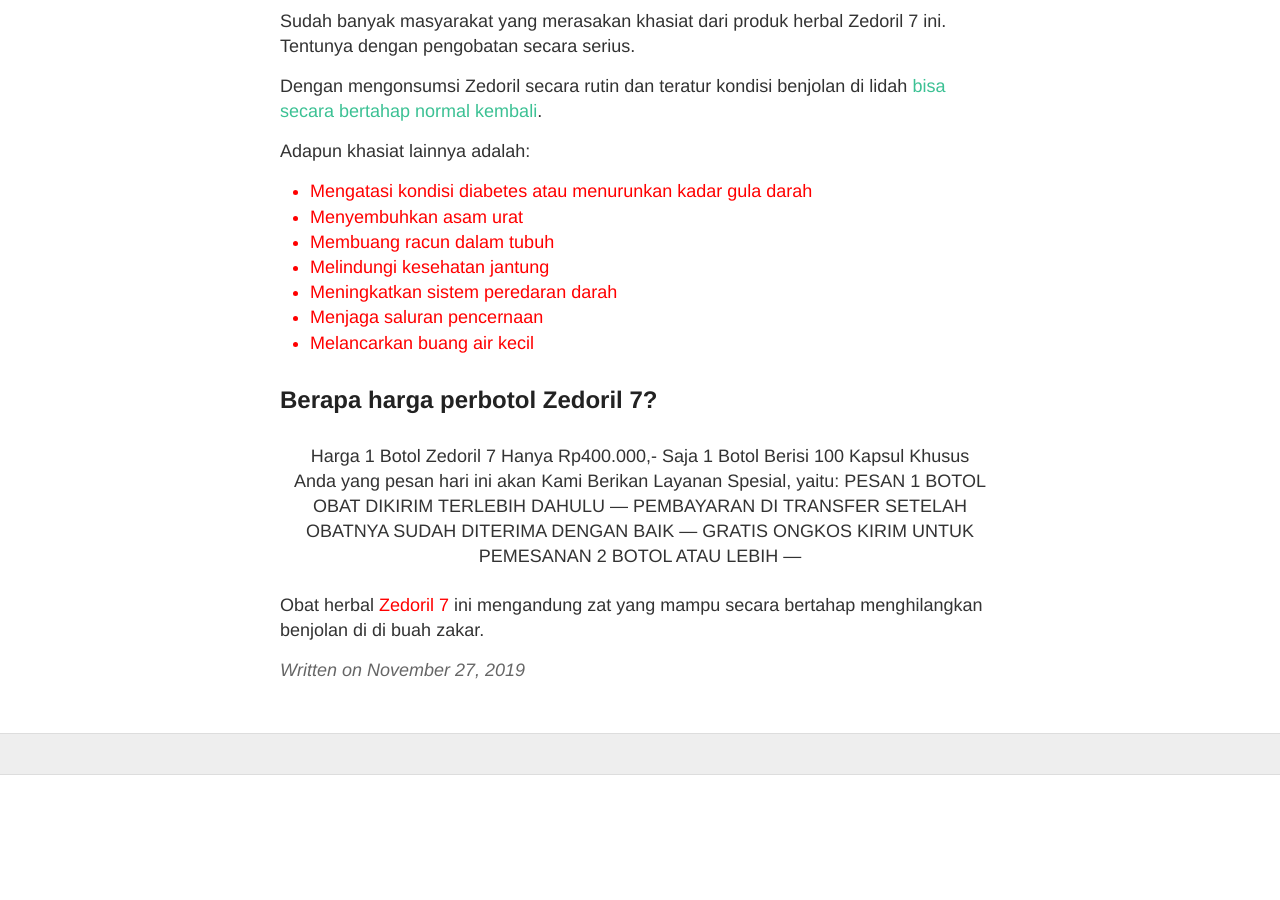
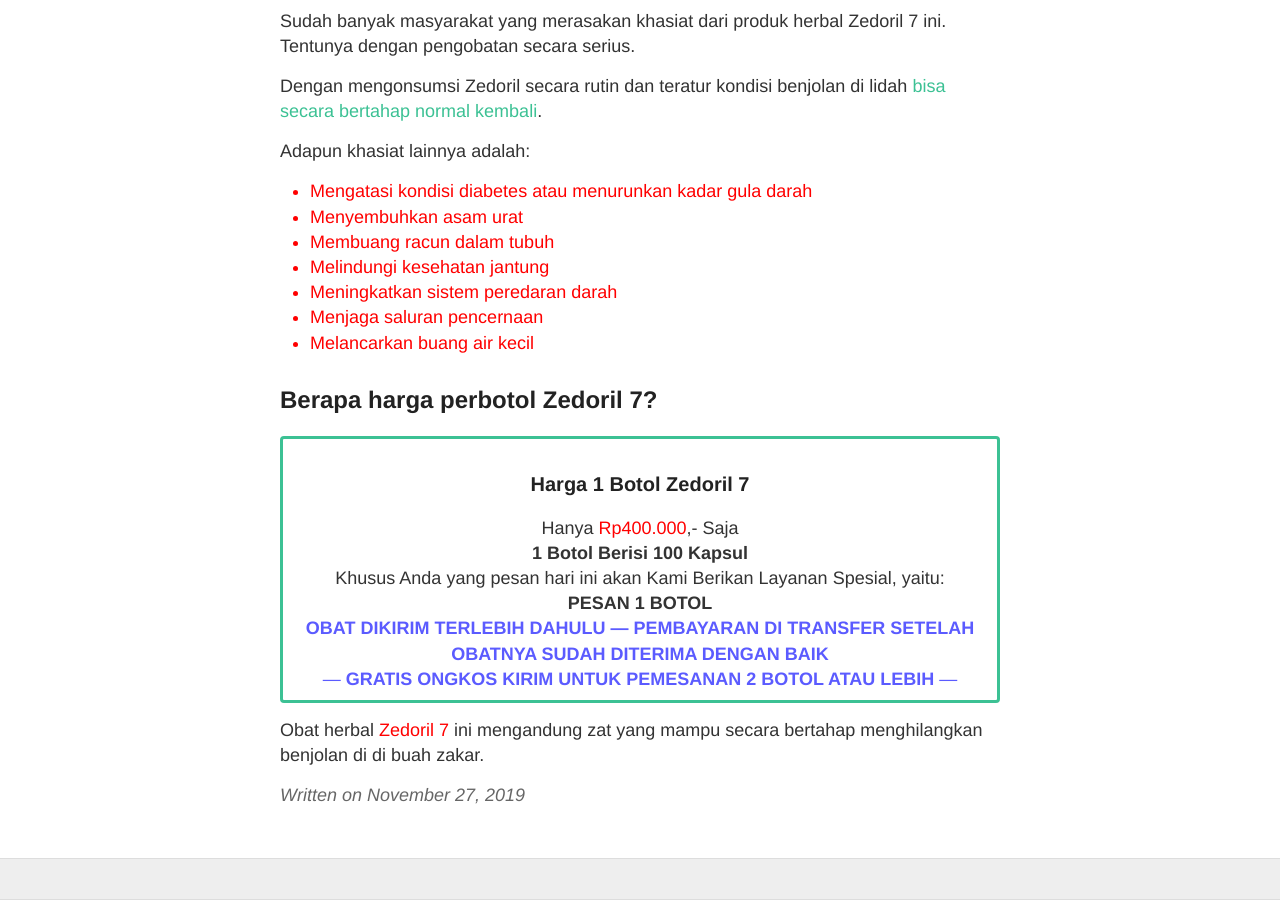
Before and after one commit to zeinherbal/zeinherbal.github.io, a Jekyll site: the page built from _posts/2019-11-27-obat-pembengkakan-kelenjar-getah-bening.md, in a window 1280 px wide and 900 px high, scrolled down 1588 px. Built offline with Jekyll 4.4.1, drawn with Linux system fonts in a browser that asks for light colours; before the commit the page ends 2363 px from its top, so only the background shows below that.

Commit message:
Update 2019-11-27-obat-pembengkakan-kelenjar-getah-bening.md

```diff
--- a/_posts/2019-11-27-obat-pembengkakan-kelenjar-getah-bening.md
+++ b/_posts/2019-11-27-obat-pembengkakan-kelenjar-getah-bening.md
@@ -46,19 +46,19 @@
 
 ## Berapa harga perbotol Zedoril 7?
 
-<div style="border: solid 3px 3cc194; border-radius: 4px; padding: 8px; text-align: center;">
-Harga 1 Botol Zedoril 7
-Hanya Rp400.000,- Saja
-
-1 Botol Berisi 100 Kapsul
-
+<div style="border: solid 3px #3cc194; border-radius: 4px; padding: 8px; text-align: center;">
+<h3>Harga 1 Botol Zedoril 7</h3>
+Hanya <span style="color: red">Rp400.000</span>,- Saja
+<br />
+<strong>1 Botol Berisi 100 Kapsul</strong>
+<br />
 Khusus Anda yang pesan hari ini akan Kami Berikan Layanan Spesial, yaitu:
-
-PESAN 1 BOTOL
-
-OBAT DIKIRIM TERLEBIH DAHULU — PEMBAYARAN DI TRANSFER SETELAH OBATNYA SUDAH DITERIMA DENGAN BAIK
-
-— GRATIS ONGKOS KIRIM UNTUK PEMESANAN 2 BOTOL ATAU LEBIH —
+<br />
+<strong>PESAN 1 BOTOL</strong>
+<br />
+<span style="color: #5b5bff;"><strong>OBAT DIKIRIM TERLEBIH DAHULU — PEMBAYARAN DI TRANSFER SETELAH OBATNYA SUDAH DITERIMA DENGAN BAIK</strong></span>
+<br />
+<span style="color: #5b5bff;">— <strong>GRATIS ONGKOS KIRIM UNTUK PEMESANAN 2 BOTOL ATAU LEBIH</strong> —</span>
 </div>
 
 Obat herbal <span style="color: red">Zedoril 7</span> ini mengandung zat yang mampu secara bertahap menghilangkan benjolan di di buah zakar.
```
